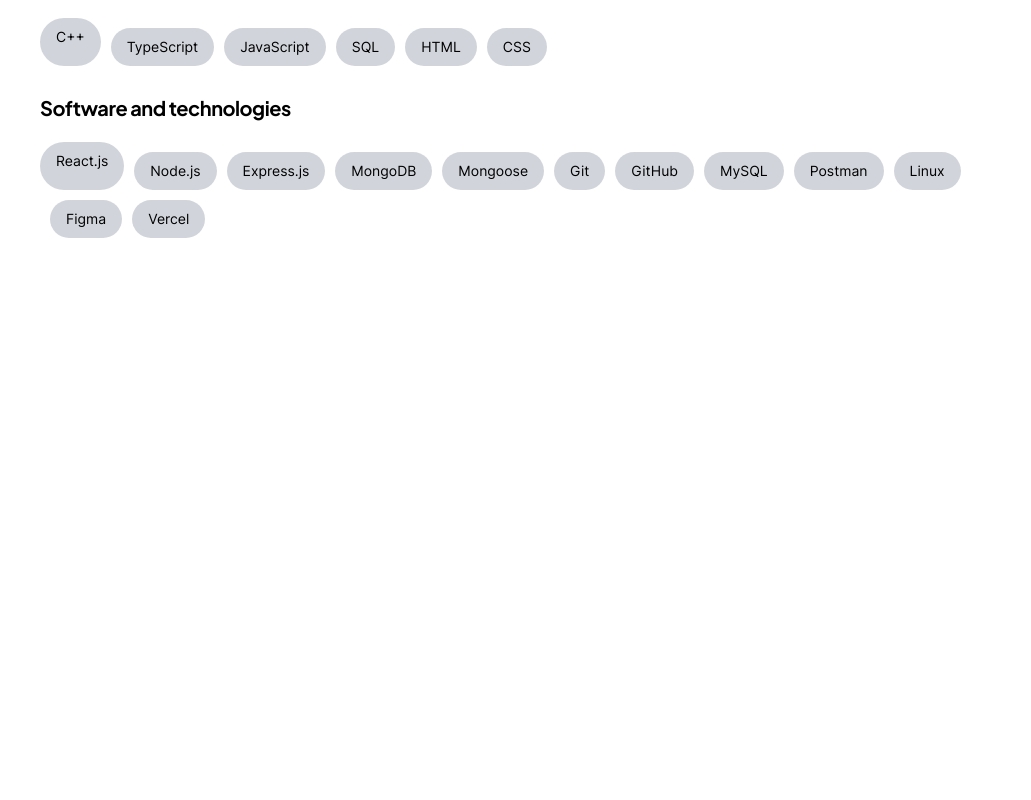
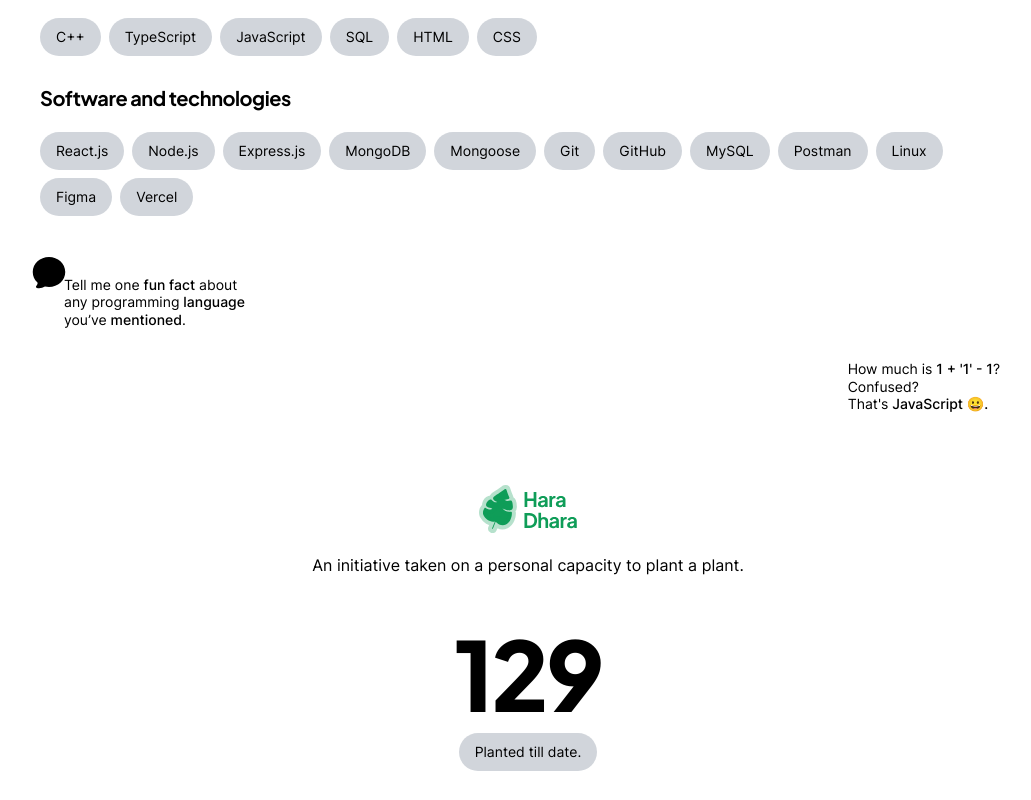
Before and after one commit to sourinsarkar/portfolioX, a React (Vite) app: page / in a window 1280 px wide. Shown: the part 1300-2100 px from the top of the page, without its empty margins (112-1143 px from the left). Before the commit the page ends 1562 px from the top, so only its background shows below. Built offline with nearby package versions, Linux system fonts and the light colour scheme.

Commit message:
Done: Skills Set section

```diff
--- a/src/components/Content.tsx
+++ b/src/components/Content.tsx
@@ -1,5 +1,6 @@
 import { ChatBubbleOvalLeftIcon } from "@heroicons/react/24/solid";
 import LotusImage from "../assets/images/lotus.png"
+import HaraDharaImage from "../assets/images/hara_dhara.svg"
 import HznlCtn from "../utils/Horizontal_Small_Container";
 
 const Content: React.FC = () => {
@@ -65,28 +66,66 @@
                 </div>
                 <div className="my-6">
                     <div className="mt-7 mb-5"><h3 className="primary-font font-bold text-xl tracking-tight leading-snug text-blueInk-8x">Programming languages</h3></div>
-                    <div className="flex flex-wrap space-x-2.5 space-y-2.5">
-                        <HznlCtn skill="C++" />
-                        <HznlCtn skill="TypeScript" />
-                        <HznlCtn skill="JavaScript" />
-                        <HznlCtn skill="SQL" />
-                        <HznlCtn skill="HTML" />
-                        <HznlCtn skill="CSS" />
+                    <div className="flex flex-wrap gap-2">
+                        <HznlCtn content="C++" />
+                        <HznlCtn content="TypeScript" />
+                        <HznlCtn content="JavaScript" />
+                        <HznlCtn content="SQL" />
+                        <HznlCtn content="HTML" />
+                        <HznlCtn content="CSS" />
                     </div>
                     <div className="mt-7 mb-5"><h3 className="primary-font font-bold text-xl tracking-tight leading-snug text-green-8x">Software and technologies</h3></div>
-                    <div className="flex flex-wrap space-x-2.5 space-y-2.5">
-                        <HznlCtn skill="React.js" />
-                        <HznlCtn skill="Node.js" />
-                        <HznlCtn skill="Express.js" />
-                        <HznlCtn skill="MongoDB" />
-                        <HznlCtn skill="Mongoose" />
-                        <HznlCtn skill="Git" />
-                        <HznlCtn skill="GitHub" />
-                        <HznlCtn skill="MySQL" />
-                        <HznlCtn skill="Postman" />
-                        <HznlCtn skill="Linux" />
-                        <HznlCtn skill="Figma" />
-                        <HznlCtn skill="Vercel" />
+                    <div className="flex flex-wrap gap-2">
+                        <HznlCtn content="React.js" />
+                        <HznlCtn content="Node.js" />
+                        <HznlCtn content="Express.js" />
+                        <HznlCtn content="MongoDB" />
+                        <HznlCtn content="Mongoose" />
+                        <HznlCtn content="Git" />
+                        <HznlCtn content="GitHub" />
+                        <HznlCtn content="MySQL" />
+                        <HznlCtn content="Postman" />
+                        <HznlCtn content="Linux" />
+                        <HznlCtn content="Figma" />
+                        <HznlCtn content="Vercel" />
+                    </div>
+                </div>
+                <div className="mt-12 flex flex-col space-y-2">
+                    <div className="flex justify-start">
+                        <div className="relative text-sm sub-font leading-tight pl-6 pr-4 py-3 bg-blueL-1x rounded-2xl max-w-fit text-blueD-10x">
+                            <div className='absolute left-[-5%] top-[-15%]'>
+                                <ChatBubbleOvalLeftIcon className="w-10 h-10 text-blueInk-8x" />
+                            </div>
+                            <p>Tell me one <span className="font-medium text-blue-10x">fun fact</span> about<br />any programming <span className="font-medium text-blue-10x">language</span><br />you’ve <span className="font-medium text-blue-10x">mentioned</span>.</p>
+                        </div>
+                    </div>
+                    <div className="flex justify-end">
+                        <div className="text-sm sub-font leading-tight px-4 py-3 bg-blueL-1x rounded-2xl max-w-fit text-blueD-10x">
+                            <p>How much is <span className="font-medium text-blue-10x">1 + '1' - 1</span>?<br />Confused?<br />That's <span className="font-medium text-blue-10x">JavaScript 😀.</span></p>
+                        </div>
+                    </div>
+                </div>
+            </div>
+
+            <div>
+                <div>
+                    <div className="mt-15">
+                        <img src={HaraDharaImage} alt="Hara Dhara" className="w-auto h-12 m-auto" />
+                        <p className="text-center sub-font text-blueD-10x mt-5">An initiative taken on a personal capacity to plant a plant.</p>
+                    </div>
+                    <div className="flex flex-col mt-12">
+                        <h3 className="text-center primary-font font-extrabold text-8xl tracking-tight leading-none text-blue-10x">129</h3>
+                        <div className="mx-auto mt-3"><HznlCtn content="Planted till date." /></div>
+                    </div>
+                </div>
+                <div>
+                    <div className="mt-15">
+                        <img src={HaraDharaImage} alt="Hara Dhara" className="w-auto h-12 m-auto" />
+                        <p className="text-center sub-font text-blueD-10x mt-5">This year’s total public contributions on GitHub.</p>
+                    </div>
+                    <div className="flex flex-col mt-12">
+                        <h3 className="text-center primary-font font-extrabold text-8xl tracking-tight leading-none text-blue-10x">129</h3>
+                        <div className="mx-auto mt-3"><HznlCtn content="Planted till date." /></div>
                     </div>
                 </div>
             </div>
--- a/src/utils/Horizontal_Small_Container.tsx
+++ b/src/utils/Horizontal_Small_Container.tsx
@@ -1,11 +1,11 @@
-type skillProp = {
-    skill: string
+type contentProp = {
+    content: string
 }
 
-const HznlCtn: React.FC<skillProp> = ({ skill }) => {
+const HznlCtn: React.FC<contentProp> = ({ content }) => {
     return (
         <div className="text-sm sub-font leading-none px-4 py-3 bg-gray-300 rounded-full max-w-fit text-blueD-10x">
-            <p>{skill}</p>
+            <p>{content}</p>
         </div>
     );
 }
```
Also changed, not shown: src/assets/images/hara_dhara.svg (added).
